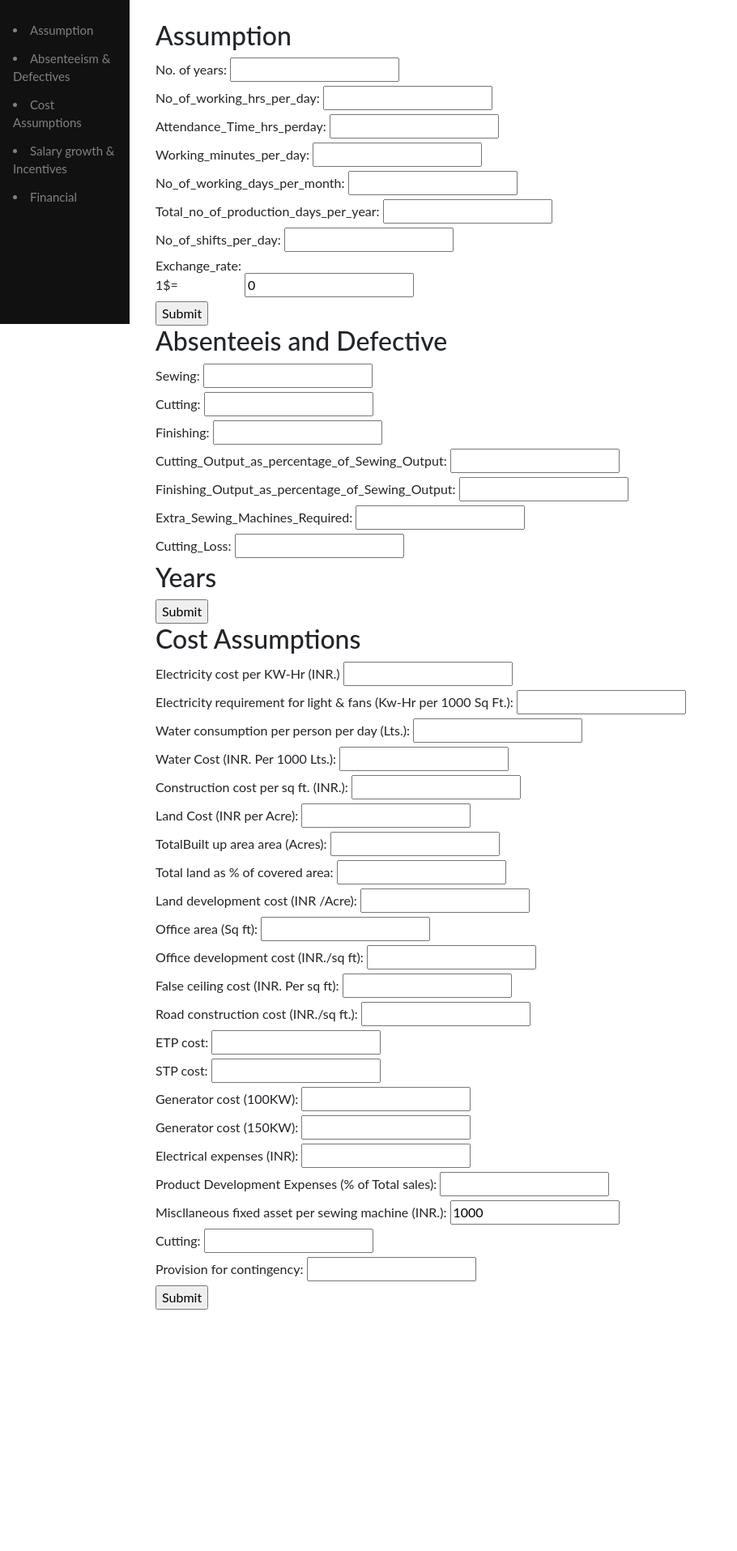
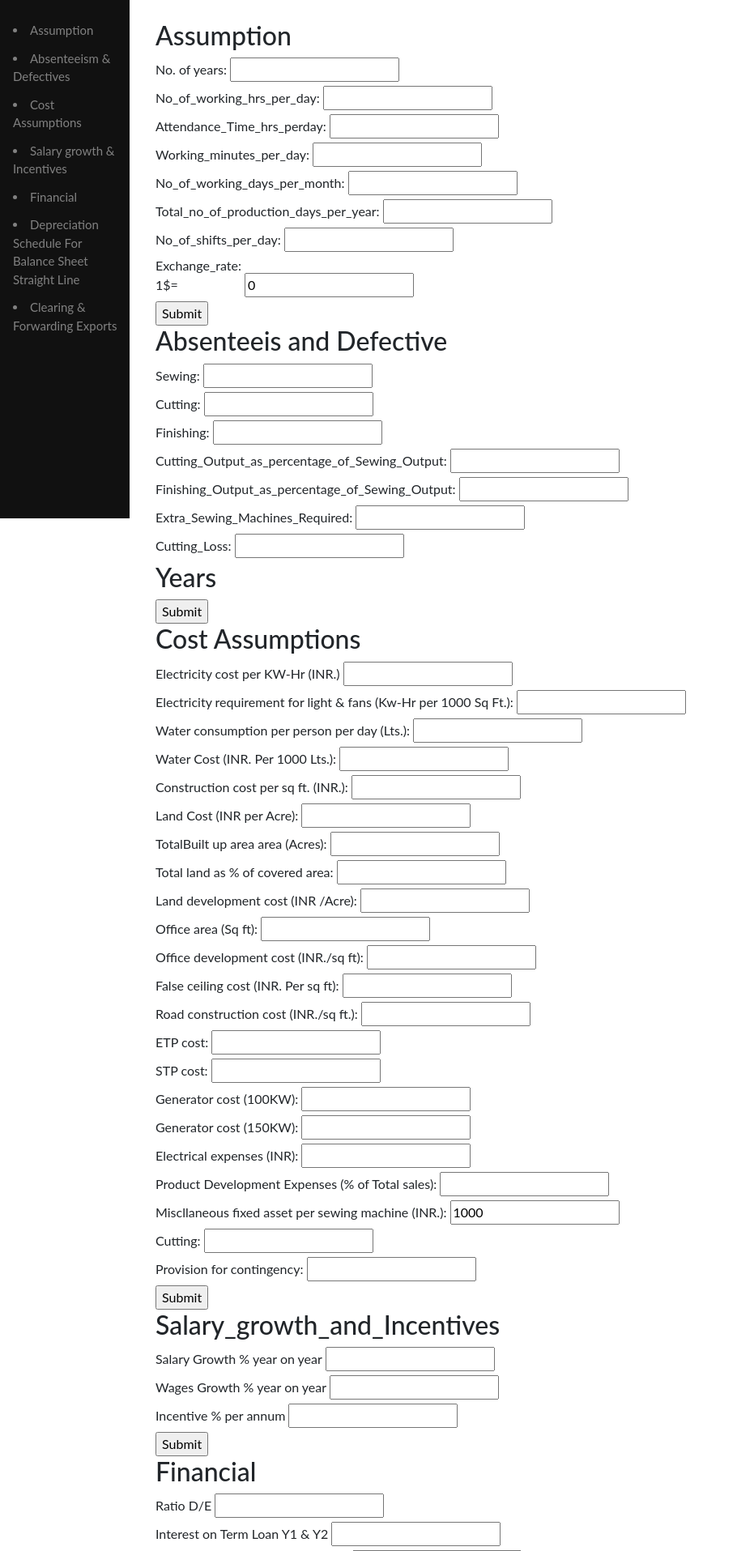
Before and after one commit to vikrantkul/internship, a Django app: page /assumption/ in a window 1280 px wide. Shown: the top 1915 px of the page at 81% size, without its empty margins (0-910 px from the left). Before the commit the page ends 1617 px from the top, so only its background shows below. Run offline with Django 3.2, Linux system fonts and the light colour scheme; some libraries are stand-ins or nearby versions.

Commit message:
Updated till Clearing & Forwarding Exports table.

```diff
--- a/assumptions/admin.py
+++ b/assumptions/admin.py
@@ -1,7 +1,5 @@
 from django.contrib import admin
-from .models import Assumptions,Absenteeis_and_Defective,Cost_Assumptions,Salary_growth_and_Incentives,Financial
-# Register your models here.
-# from .views import create_assumption
+from .models import Assumptions,Absenteeis_and_Defective,Cost_Assumptions,Salary_growth_and_Incentives,Financial,Depreciation_Schedule_For_Balance_Sheet_Straight_Line,Clearing_and_Forwarding_Exports
 # class AssumptionsAdmin(admin.ModelAdmin):
 #     prepopulated_fields = {"slug": ('self.slug',)}
 
@@ -10,3 +8,5 @@ admin.site.register(Absenteeis_and_Defective)
 admin.site.register(Cost_Assumptions)
 admin.site.register(Salary_growth_and_Incentives)
 admin.site.register(Financial)
+admin.site.register(Depreciation_Schedule_For_Balance_Sheet_Straight_Line)
+admin.site.register(Clearing_and_Forwarding_Exports)
--- a/assumptions/views.py
+++ b/assumptions/views.py
@@ -1,6 +1,6 @@
 from django.shortcuts import render
 from django.http import HttpResponse
-from .models import Assumptions,Absenteeis_and_Defective,Cost_Assumptions,Salary_growth_and_Incentives,Financial
+from .models import Assumptions,Absenteeis_and_Defective,Cost_Assumptions,Salary_growth_and_Incentives,Financial,Depreciation_Schedule_For_Balance_Sheet_Straight_Line,Clearing_and_Forwarding_Exports
 
 
 
@@ -47,10 +47,7 @@ def create_assumption(request):
         a.Year1=request.POST.get('Year1')
         a.Year2=request.POST.get('Year2')
         a.Year3=request.POST.get('Year3')
-        # a=Absenteeis_and_Defective(Sewing=Sewing,Cutting=Cutting,
-        #               Finishing=Finishing,Cutting_Output_as_percentage_of_Sewing_Output=Cutting_Output_as_percentage_of_Sewing_Output,
-        #               Finishing_Output_as_percentage_of_Sewing_Output=Finishing_Output_as_percentage_of_Sewing_Output,Extra_Sewing_Machines_Required=Extra_Sewing_Machines_Required,
-        #               Cutting_Loss=Cutting_Loss,Year1=Year1,Year2=Year2,Year3=Year3)
+
         a.save()
 
         return render(request,'aform.html')
@@ -85,5 +82,58 @@ def create_assumption(request):
         ch.save()
 
         return render(request,'aform.html')
+
+    if request.method == 'POST' and 'btnform4' in request.POST:
+        z=request.POST.get('z')
+        y = request.POST.get('y')
+        x = request.POST.get('x')
+
+        ch= Salary_growth_and_Incentives(z=z,y=y,x=x)
+
+        ch.save()
+
+        return render(request,'aform.html')
+
+
+
+    if request.method=='POST' and 'btnform5' in request.POST:
+        z=Financial()
+        z.a=request.POST.get('a')
+        z.b=request.POST.get('b')
+        z.c=request.POST.get('c')
+        z.d=request.POST.get('d')
+        z.e=request.POST.get('e')
+        z.f=request.POST.get('f')
+        z.g=request.POST.get('g')
+        z.h=request.POST.get('h')
+
+        z.save()
+        return render(request,'aform.html')
+
+
+    if request.method=='POST' and 'btnform6' in request.POST:
+        z=Depreciation_Schedule_For_Balance_Sheet_Straight_Line()
+        z.a=request.POST.get('a')
+        z.b=request.POST.get('b')
+        z.c=request.POST.get('c')
+        z.d=request.POST.get('d')
+        z.e=request.POST.get('e')
+
+        z.save()
+        return render(request,'aform.html')
+
+
+    if request.method=='POST' and 'btnform7' in request.POST:
+        z=Clearing_and_Forwarding_Exports()
+        z.a=request.POST.get('a')
+        z.b=request.POST.get('b')
+        z.c=request.POST.get('c')
+        z.d=request.POST.get('d')
+        z.e=request.POST.get('e')
+        z.f=request.POST.get('f')
+        z.g=request.POST.get('g')
+
+        z.save()
+        return render(request,'aform.html')
     else:
         return render(request,'aform.html')
--- a/templates/aform.html
+++ b/templates/aform.html
@@ -26,7 +26,7 @@ table, th, td {
 <div id="container">
   <div class="row">
     <div class="col">
-<h2 >Assumption</h2>
+<h2 id="form1">Assumption</h2>
 <form method="post"> {% csrf_token %}
 <label>No. of years:</label>
   <input type="text"  name="No_of_years"><br>
@@ -46,7 +46,7 @@ table, th, td {
   <input type="text"  name="Exchange_rate" id="v6" onchange="calc3()" value="0"><br>
     <input type="submit" value="Submit" name="btnform1">
 </form>
-        <h2 >Absenteeis and Defective</h2>
+        <h2 id="form2">Absenteeis and Defective</h2>
 
   <form method="post" > {% csrf_token %}
 
@@ -73,7 +73,7 @@ table, th, td {
 
     <input type="submit" value="Submit" name="btnform2">
 </form>
-                <h2 >Cost Assumptions</h2>
+                <h2 id="form3">Cost Assumptions</h2>
 
          <form method="post" > {% csrf_token %}
       <label>Electricity cost per KW-Hr (INR.)</label>
@@ -122,7 +122,77 @@ table, th, td {
   <input type="text"  name="v"><br>
     <input type="submit" value="Submit" name="btnform3">
 </form>
+            <h2 id="form4">Salary_growth_and_Incentives</h2>
+  <form method="post" > {% csrf_token %}
 
+<label>Salary Growth % year on year</label>
+  <input type="text"  name="z"  ><br>
+<label>Wages Growth % year on year</label>
+      <input type="text"  name="y"><br>
+    <label>Incentive % per annum</label>
+  <input type="text"  name="x" ><br>
+    <input type="submit" value="Submit" name="btnform4">
+
+</form>
+                        <h2 id="form5">Financial</h2>
+
+         <form method="post" > {% csrf_token %}
+      <label>Ratio D/E</label>
+  <input type="text"  name="a"  ><br>
+<label>Interest on Term Loan  Y1 & Y2</label>
+  <input type="text"  name="b"  ><br>
+<label>Interest on Term Loan  Y3 onwards</label>
+      <input type="text"  name="c"><br>
+<label>Interest on Working Capital Financing</label>
+      <input type="text"  name="d" ><br>
+    <label>Interest Income on Cash Surplus</label>
+  <input type="text"  name="e"><br>
+<label>Tax</label>
+  <input type="text"  name="f"><br>
+<label>Business Commissions on Sales Value (For 1st 3 yrs)</label>
+  <input type="text"  name="g" ><br>
+<label>Duty Draw Backs</label>
+  <input type="text"  name="h"><br>
+    <input type="submit" value="Submit" name="btnform5">
+
+</form>
+                                <h2 id="form6">Depreciation Schedule For Balance Sheet Straight Line</h2>
+
+                <form method="post" > {% csrf_token %}
+      <label>Factory Building</label>
+  <input type="text"  name="a"  ><br>
+<label>Plant & Machinery</label>
+  <input type="text"  name="b"  ><br>
+<label>IT</label>
+      <input type="text"  name="c"><br>
+<label>Misc Fixed Assets</label>
+      <input type="text"  name="d"><br>
+    <label>Amortisation of Pre Operative Expenses</label>
+  <input type="text"  name="e"  ><br>
+    <input type="submit" value="Submit" name="btnform6">
+
+</form>
+                                <h2 id="form7">Clearing & Forwarding Exports</h2>
+
+         <form method="post" > {% csrf_token %}
+      <label>For Exports</label>
+  <input type="text"  name="a"  ><br>
+<label>Average pieces per container</label>
+  <input type="text"  name="b"  ><br>
+<label>Port Handling charges (INR. per container) - all incl</label>
+      <input type="text"  name="c"><br>
+<label>Transportation (in INR./ container)</label>
+      <input type="text"  name="d" ><br>
+    <label>Material Handling @</label>
+  <input type="text"  name="e"><br>
+<label>Duty - Manual Machines</label>
+  <input type="text"  name="f"><br>
+<label>Duty - Electronic machines</label>
+  <input type="text"  name="g" ><br>
+
+    <input type="submit" value="Submit" name="btnform7">
+
+</form>
     </div>
     <div id="sidebar">
 {% block sidebar %} {% include 'sidebar.html' %} {% endblock sidebar %}
--- a/templates/sidebar.html
+++ b/templates/sidebar.html
@@ -8,7 +8,7 @@ body {
 }
 
 .sidenav {
-  height: 50%;
+  height: 80%;
   width: 160px;
   position: fixed;
   z-index: 1;
@@ -48,9 +48,13 @@ body {
 <div class="sidenav">
   <a href="#form1"><li>Assumption</li></a>
   <a href="#form2"><li>Absenteeism & Defectives</li></a>
-  <a href="#form4"><li>Cost Assumptions</li></a>
-  <a href="#form5"><li>Salary growth & Incentives</li></a>
-  <a href="#form6"><li>Financial</li></a>
+  <a href="#form3"><li>Cost Assumptions</li></a>
+  <a href="#form4"><li>Salary growth & Incentives</li></a>
+  <a href="#form5"><li>Financial</li></a>
+  <a href="#form6"><li>Depreciation Schedule For Balance Sheet Straight Line</li></a>
+  <a href="#form7"><li>Clearing & Forwarding Exports</li></a>
+
+
 </div>
 
 
```
Also changed, not shown: assumptions/models.py (+33 -11 lines), db.sqlite3.
